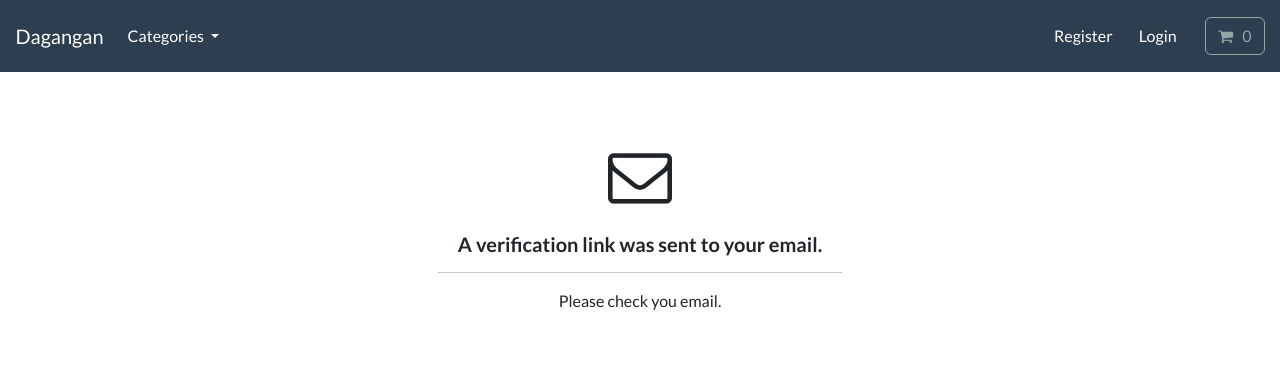
After one commit to salahoddin/django_dagangan, a Django app: page /account/email-verification-sent in a window 1280 px wide. The commit adds this page. Shown: the top 376 px of the page. Run offline with Django 5.2, Linux system fonts and the light colour scheme; data that the repository does not hold is empty; some libraries are stand-ins or nearby versions.

Commit message:
create email verification feature

```diff
--- /dev/null
+++ b/account/templates/account/registration/email-verification-sent.html
@@ -0,0 +1,17 @@
+{% extends "store/base.html" %}
+{% load static %}
+
+{% block content %}
+
+<body id="email-verification-sent-body">
+    <br>
+    <div class="container bg-white shadow-md p-5 form-layout text-center">
+        <i class="fa fa-envelope-o fa-4x" aria-hidden="true"></i>
+        <br>
+        <br>
+        <h5><strong>A verification link was sent to your email.</strong></h5>
+        <hr>
+        <p>Please check you email.</p>
+    </div>
+</body>
+{% endblock %}
--- a/account/urls.py
+++ b/account/urls.py
@@ -4,6 +4,10 @@ from . import views
 
 urlpatterns = [
     path('register/', views.register, name='register'),
+    path('email-verification/<str:uidb64>/<str:token>/', views.email_verification, name='email-verification'),
+    path('email-verification-sent', views.email_verification_sent, name='email-verification-sent'),
+    path('email-verification-success', views.email_verification_success, name='email-verification-success'),
+    path('email-verification-failed', views.email_verification_faied, name='email-verification-failed'),
 #     path('login/', views.login, name='login'),
 #     path('logout/', views.logout, name='logout'),
 ]
--- a/account/views.py
+++ b/account/views.py
@@ -1,6 +1,11 @@
 from django.shortcuts import render, redirect
+from django.contrib.sites.shortcuts import get_current_site
+from django.template.loader import render_to_string
+from django.utils.encoding import force_bytes, force_str
+from django.utils.http import urlsafe_base64_decode, urlsafe_base64_encode
+from django.contrib.auth.models import User
 from . forms import CreateUserForm
-
+from . token import user_tokenizer_generate
 
 # Create your views here.
 def register(request):
@@ -10,7 +15,48 @@ def register(request):
         form = CreateUserForm(request.POST)
 
         if form.is_valid():
-            form.save()
-            return redirect('store')
+            user = form.save()
+            user.is_active = False # after registering the user, it is not active yet.
+            user.save()
+
+            # email verification
+            current_site = get_current_site(request)
+            subject = 'Account verification email'
+
+            message = render_to_string('account/registration/email-verification.html', {
+                'user': user,
+                'domain': current_site.domain,
+                'uid': urlsafe_base64_encode(force_bytes(user.pk)),
+                'token': user_tokenizer_generate.make_token(user)
+            })
+
+            user.email_user(subject=subject, message=message)
+
+            print('email sent')
+            return redirect('email-verification-sent')
 
     return render(request, 'account/registration/register.html', {'form': form})
+
+
+def email_verification(request, uidb64, token):
+    uid = force_str(urlsafe_base64_decode(uidb64))
+    user = User.objects.get(pk=uid)
+
+    # if success
+    if user and user_tokenizer_generate.check_token(user, token):
+        user.is_active = True
+        user.save()
+        return redirect('email-verification-success')
+
+    # if failed
+    else:
+        return redirect('email-verification-failed')
+
+def email_verification_success(request):
+    return render(request, 'account/registration/email-verification-success.html')
+
+def email_verification_faied(request):
+    return render(request, 'account/registration/email-verification-failed.html')
+
+def email_verification_sent(request):
+    return render(request, 'account/registration/email-verification-sent.html')
--- a/static/css/styles.css
+++ b/static/css/styles.css
@@ -3,6 +3,8 @@
     width: 500px;
 }
 
+#register-body, #email-verification-sent-body {
 #register-body {
     background-color: gray;
+    }
 }
```
Also changed, not shown: account/templates/account/registration/email-verification-failed.html (added, +17 -0 lines), account/templates/account/registration/email-verification-success.html (added, +17 -0 lines), account/templates/account/registration/email-verification.html (added, +9 -0 lines), account/token.py (added, +12 -0 lines), ecommerce/settings.py (+8 -0 lines), account/templates/account/dashboard.html (added).
